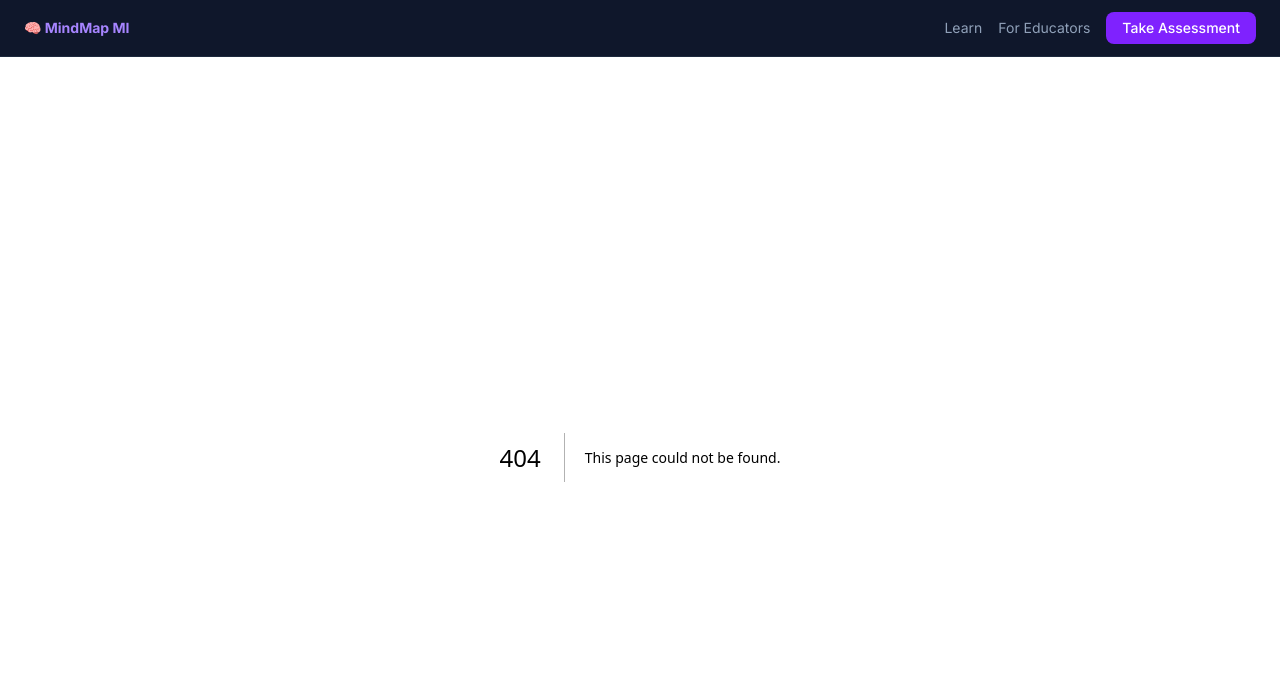
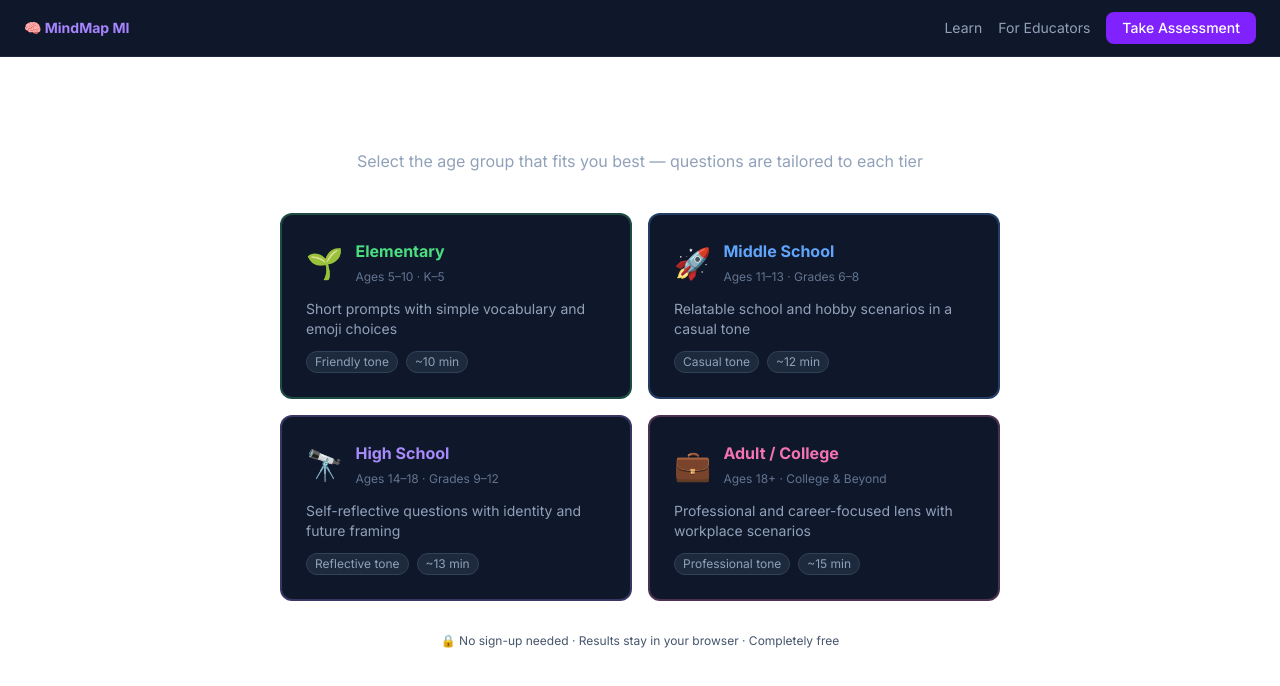
Before and after one commit to SreeGD/mi-assessment, a Next.js app: page /assess in a window 1280 px wide. Before the commit this address had no page. Shown: the top 686 px of the page. Built offline with nearby package versions, Linux system fonts and the light colour scheme.

Commit message:
feat: tier selector page

```diff
--- /dev/null
+++ b/app/assess/page.tsx
@@ -0,0 +1,86 @@
+// app/assess/page.tsx
+import Link from 'next/link'
+
+const TIERS = [
+  {
+    id: 'elementary',
+    icon: '🌱',
+    name: 'Elementary',
+    ages: 'Ages 5–10 · K–5',
+    desc: 'Short prompts with simple vocabulary and emoji choices',
+    tags: ['Friendly tone', '~10 min'],
+    color: '#4ade80',
+  },
+  {
+    id: 'middle',
+    icon: '🚀',
+    name: 'Middle School',
+    ages: 'Ages 11–13 · Grades 6–8',
+    desc: 'Relatable school and hobby scenarios in a casual tone',
+    tags: ['Casual tone', '~12 min'],
+    color: '#60a5fa',
+  },
+  {
+    id: 'highschool',
+    icon: '🔭',
+    name: 'High School',
+    ages: 'Ages 14–18 · Grades 9–12',
+    desc: 'Self-reflective questions with identity and future framing',
+    tags: ['Reflective tone', '~13 min'],
+    color: '#a78bfa',
+  },
+  {
+    id: 'adult',
+    icon: '💼',
+    name: 'Adult / College',
+    ages: 'Ages 18+ · College & Beyond',
+    desc: 'Professional and career-focused lens with workplace scenarios',
+    tags: ['Professional tone', '~15 min'],
+    color: '#f472b6',
+  },
+]
+
+export default function AssessPage() {
+  return (
+    <div className="max-w-3xl mx-auto px-6 py-12">
+      <h1 className="text-3xl font-bold text-white text-center mb-2">Choose Your Level</h1>
+      <p className="text-slate-400 text-center mb-10">
+        Select the age group that fits you best — questions are tailored to each tier
+      </p>
+
+      <div className="grid sm:grid-cols-2 gap-4">
+        {TIERS.map(tier => (
+          <Link
+            key={tier.id}
+            href={`/assess/${tier.id}`}
+            className="block bg-slate-900 border-2 hover:bg-slate-800 rounded-xl p-6 transition-all hover:scale-[1.01]"
+            style={{ borderColor: `${tier.color}44` }}
+          >
+            <div className="flex items-center gap-3 mb-3">
+              <span className="text-3xl">{tier.icon}</span>
+              <div>
+                <h2 className="text-white font-bold" style={{ color: tier.color }}>{tier.name}</h2>
+                <span className="text-slate-500 text-xs">{tier.ages}</span>
+              </div>
+            </div>
+            <p className="text-slate-400 text-sm mb-3">{tier.desc}</p>
+            <div className="flex gap-2 flex-wrap">
+              {tier.tags.map(tag => (
+                <span
+                  key={tag}
+                  className="text-xs px-2 py-0.5 rounded-full bg-slate-800 text-slate-400 border border-slate-700"
+                >
+                  {tag}
+                </span>
+              ))}
+            </div>
+          </Link>
+        ))}
+      </div>
+
+      <p className="text-center text-slate-600 text-xs mt-8">
+        🔒 No sign-up needed · Results stay in your browser · Completely free
+      </p>
+    </div>
+  )
+}
--- a/app/page.tsx
+++ b/app/page.tsx
@@ -11,7 +11,7 @@ export default function HomePage() {
           Discover How <em className="text-violet-400 not-italic">You</em> Are Intelligent
         </h1>
         <p className="text-slate-400 text-lg max-w-xl mx-auto mb-8">
-          A free, science-backed assessment of Howard Gardner's Multiple Intelligences.
+          A free, science-backed assessment of Howard Gardner&apos;s Multiple Intelligences.
           Get your personal profile in under 15 minutes.
         </p>
         <Link
@@ -65,7 +65,7 @@ export default function HomePage() {
 
       {/* Footer */}
       <footer className="px-6 py-8 text-center text-slate-500 text-sm">
-        <p>Based on Howard Gardner's Theory of Multiple Intelligences (1983, 2000)</p>
+        <p>Based on Howard Gardner&apos;s Theory of Multiple Intelligences (1983, 2000)</p>
         <p className="mt-1">For students, educators, parents, and career-seekers</p>
       </footer>
     </div>
```
